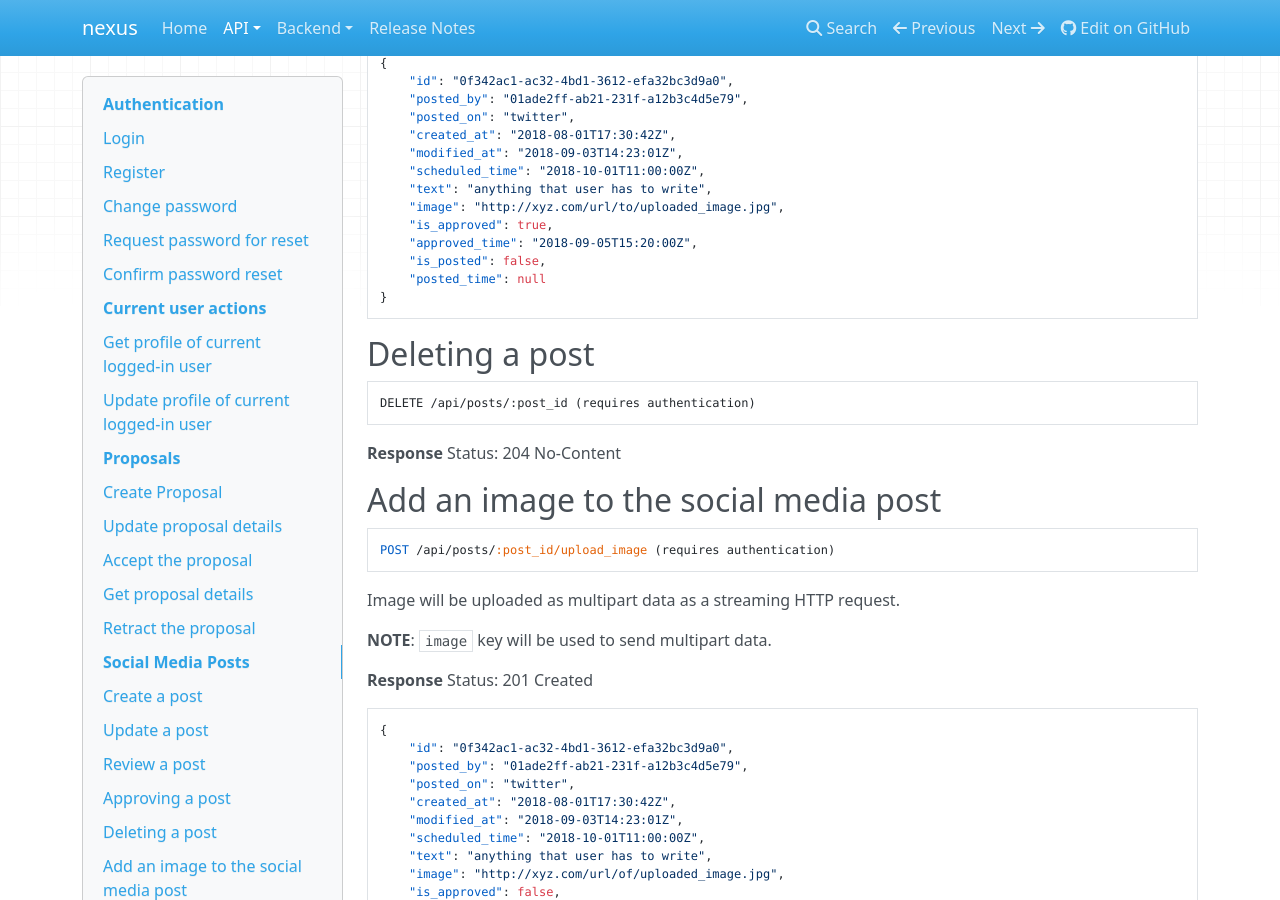
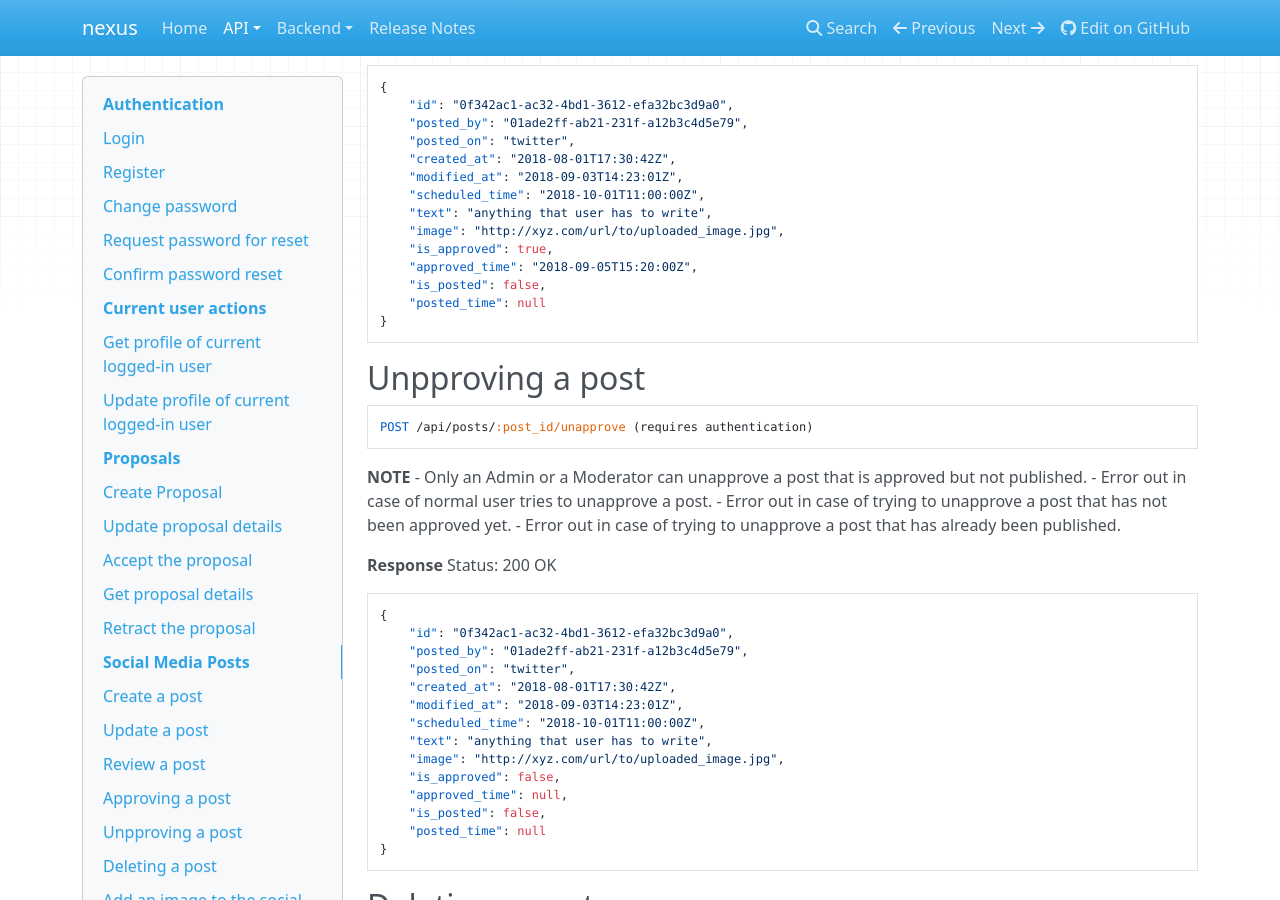
Before and after one commit to CuriousLearner/nexus, an MkDocs documentation site: the page built from docs/api/endpoints.md, in a window 1280 px wide and 900 px high, scrolled down 11810 px. Built offline with MkDocs 1.6.1, drawn with Linux system fonts in a browser that asks for light colours; nearby versions of some CDN libraries.

Commit message:
feat(social_media): Add endpoint to unapprove a post
* fix(social_media): Remove endpoint to publish a post

* fix(settings): Fix flake8 error in common settings

````diff
--- a/docs/api/endpoints.md
+++ b/docs/api/endpoints.md
@@ -581,6 +581,37 @@
 }
 ```
 
+## Unpproving a post
+
+```
+POST /api/posts/:post_id/unapprove (requires authentication)
+```
+
+__NOTE__
+- Only an Admin or a Moderator can unapprove a post that is approved but not published.
+- Error out in case of normal user tries to unapprove a post.
+- Error out in case of trying to unapprove a post that has not been approved yet.
+- Error out in case of trying to unapprove a post that has already been published.
+
+**Response**
+Status: 200 OK
+```json
+{
+    "id": "0f342ac1-ac32-4bd1-3612-efa32bc3d9a0",
+    "posted_by": "01ade2ff-ab21-231f-a12b3c4d5e79",
+    "posted_on": "twitter",
+    "created_at": "2018-08-01T17:30:42Z",
+    "modified_at": "2018-09-03T14:23:01Z",
+    "scheduled_time": "2018-10-01T11:00:00Z",
+    "text": "anything that user has to write",
+    "image": "http://xyz.com/url/to/uploaded_image.jpg",
+    "is_approved": false,
+    "approved_time": null,
+    "is_posted": false,
+    "posted_time": null
+}
+```
+
 ## Deleting a post
 
 ```
````
Also changed, not shown: docs/api/changelog.md (+5 -0 lines), 3 other files.
